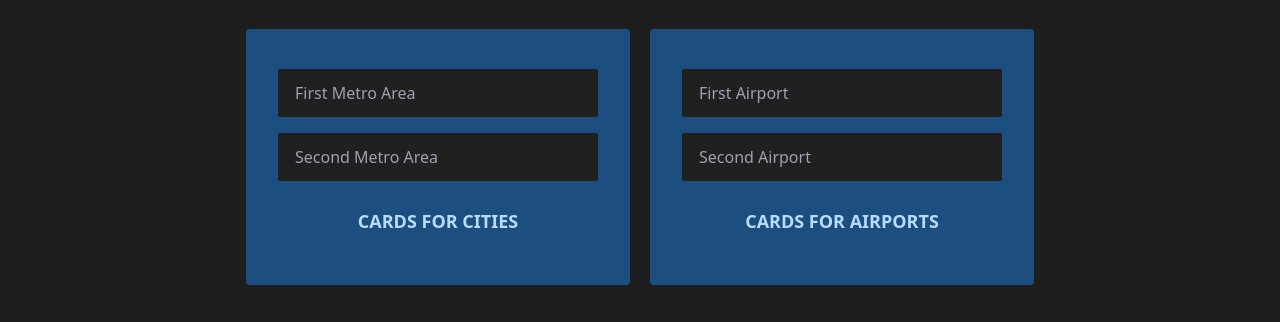
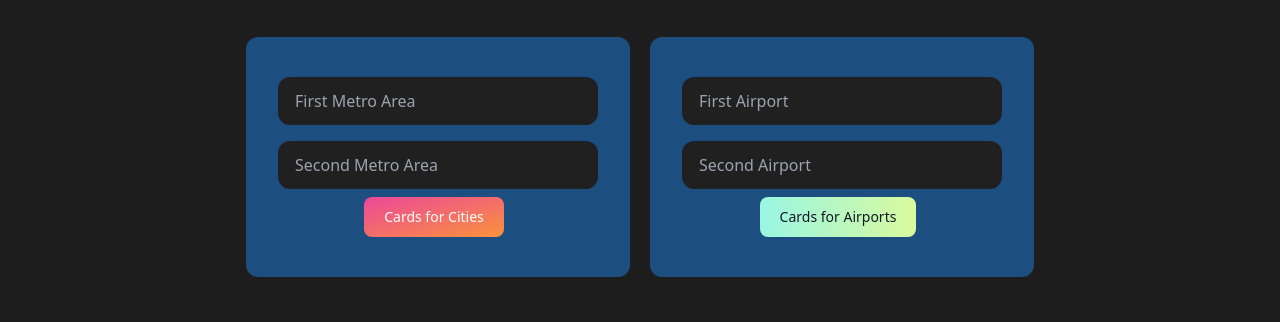
Before and after one commit to KeetonMartin/routecards, a plain HTML site: page home.html in a window 1280 px wide. Shown: the part 327-649 px from the top of the page. Drawn offline with nearby package versions, Linux system fonts and the light colour scheme.

Commit message:
button config

```diff
--- a/home.html
+++ b/home.html
@@ -81,43 +81,43 @@
 
                     <div class="p-10 grid grid-cols-2 sm:grid-cols-2 gap-5">
 
-                        <div class="card w-96 bg-primary text-primary-content">
+                        <div class="card rounded-xl w-96 bg-primary text-primary-content">
                             <div class="card-body">
 
                                 <form autocomplete="off">
                                     <div class="form-row">
-                                        <div class="form-group col-md-6 py-2 autocomplete">
-                                            <input class="input w-full max-w-xs" id="city1" type="text" name="city1"
+                                        <div class="form-group py-2 autocomplete">
+                                            <input class="input rounded-xl w-full max-w-xs" id="city1" type="text" name="city1"
                                                 placeholder="First Metro Area">
                                         </div>
-                                        <div class="form-group col-md-6 py-2 autocomplete">
-                                            <input class="input w-full max-w-xs" id="city2" type="text" name="city2"
+                                        <div class="form-group py-2 autocomplete">
+                                            <input class="input rounded-xl w-full max-w-xs" id="city2" type="text" name="city2"
                                                 placeholder="Second Metro Area">
                                         </div>
                                     </div>
 
-                                    <button class="btn btn-primary btn-lg" type="button" onclick="findFlights()">Cards
+                                    <button class="text-white bg-gradient-to-br from-pink-500 to-orange-400 hover:bg-gradient-to-bl focus:ring-4 focus:outline-none focus:ring-pink-200 dark:focus:ring-pink-800 font-medium rounded-lg text-sm px-5 py-2.5 text-center mr-2 mb-2" type="button" onclick="findFlights()">Cards
                                         for
                                         Cities</button>
                                 </form>
                             </div>
                         </div>
 
-                        <div class="card w-96 bg-primary text-primary-content">
+                        <div class="card rounded-xl w-96 bg-primary text-primary-content">
                             <div class="card-body">
 
                                 <form autocomplete="off">
                                     <div class="form-row">
-                                        <div class="form-group col-md-6 py-2 autocomplete">
-                                            <input class="input w-full max-w-xs" id="airport1" type="text"
+                                        <div class="form-group py-2 autocomplete">
+                                            <input class="input rounded-xl w-full max-w-xs" id="airport1" type="text"
                                                 name="airport1" placeholder="First Airport">
                                         </div>
-                                        <div class="form-group col-md-6 py-2 autocomplete">
-                                            <input class="input w-full max-w-xs" id="airport2" type="text"
+                                        <div class="form-group py-2 autocomplete">
+                                            <input class="input rounded-xl w-full max-w-xs" id="airport2" type="text"
                                                 name="airport2" placeholder="Second Airport">
                                         </div>
                                     </div>
-                                    <button class="btn btn-primary btn-lg " type="button"
+                                    <button class="text-gray-900 bg-gradient-to-r from-teal-200 to-lime-200 hover:bg-gradient-to-l hover:from-teal-200 hover:to-lime-200 focus:ring-4 focus:outline-none focus:ring-lime-200 dark:focus:ring-teal-700 font-medium rounded-lg text-sm px-5 py-2.5 text-center mr-2 mb-2" type="button"
                                         onclick="getAirportPairs()">Cards
                                         for
                                         Airports</button>
```
